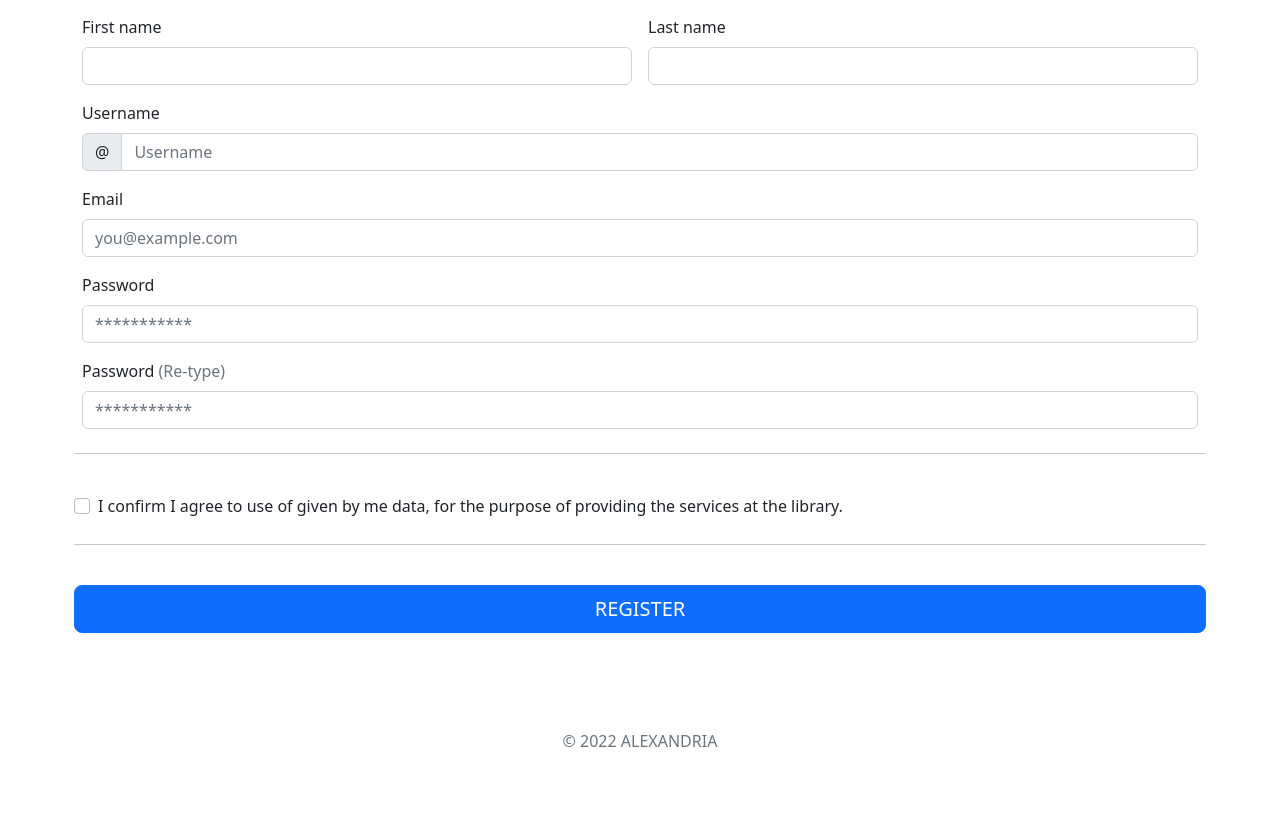
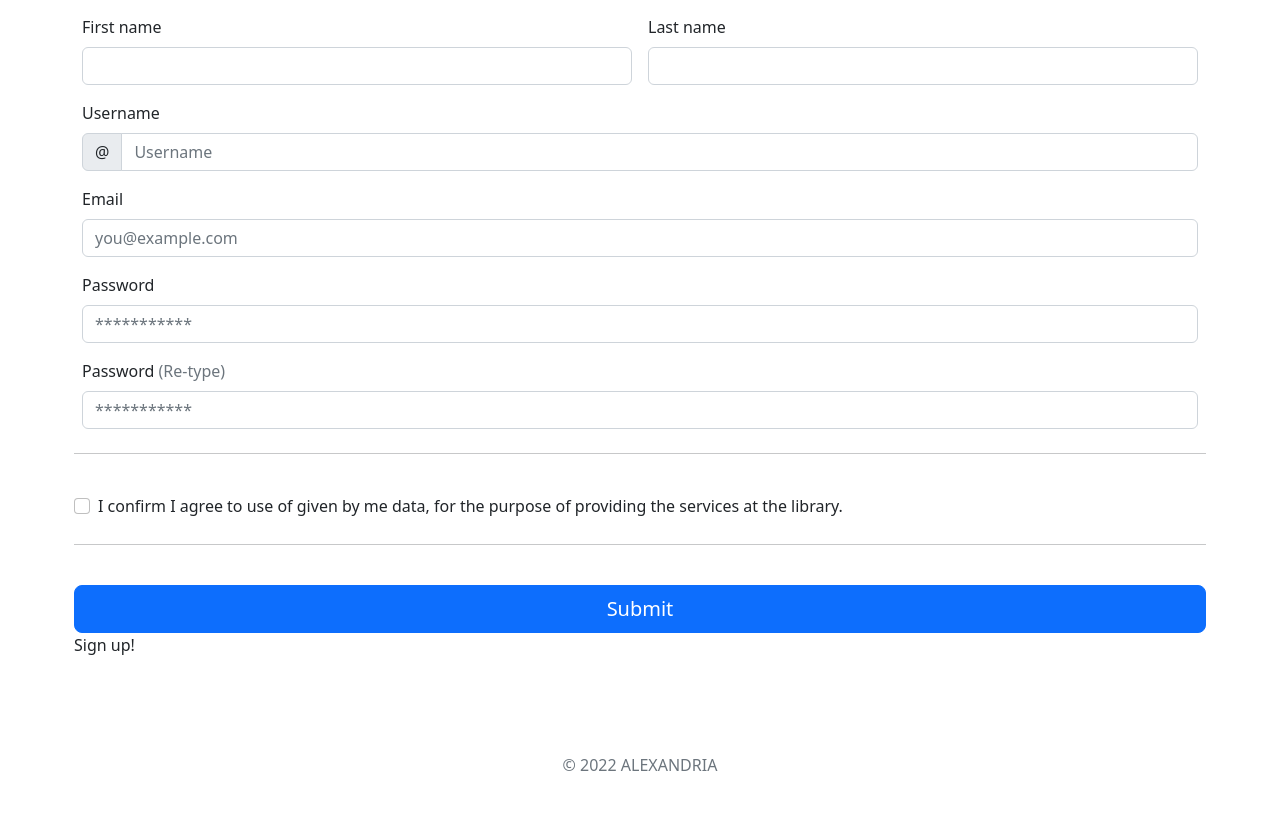
Before and after one commit to matlawsky/library_system, a Django app: template alexandria/users/templates/users/signup.html in a window 1280 px wide. Shown: the part 248-1073 px from the top of the page. Before the commit the page ends 995 px from the top, so only its background shows below. Run offline with Django 3.2, Linux system fonts and the light colour scheme; the template is opened without the code that fills it, so the values that code supplies are empty.

Commit message:
changes but with some mistake in signup button

```diff
--- a/alexandria/users/templates/users/signup.html
+++ b/alexandria/users/templates/users/signup.html
@@ -68,7 +68,7 @@
             </div>
             <hr class="my-4">
 
-            <button class="w-100 btn btn-primary btn-lg" type="submit">REGISTER</button>
+            <input class="w-100 btn btn-primary btn-lg" type="submit">Sign up!</input>
           </form>
         </div>
       </div>
```
